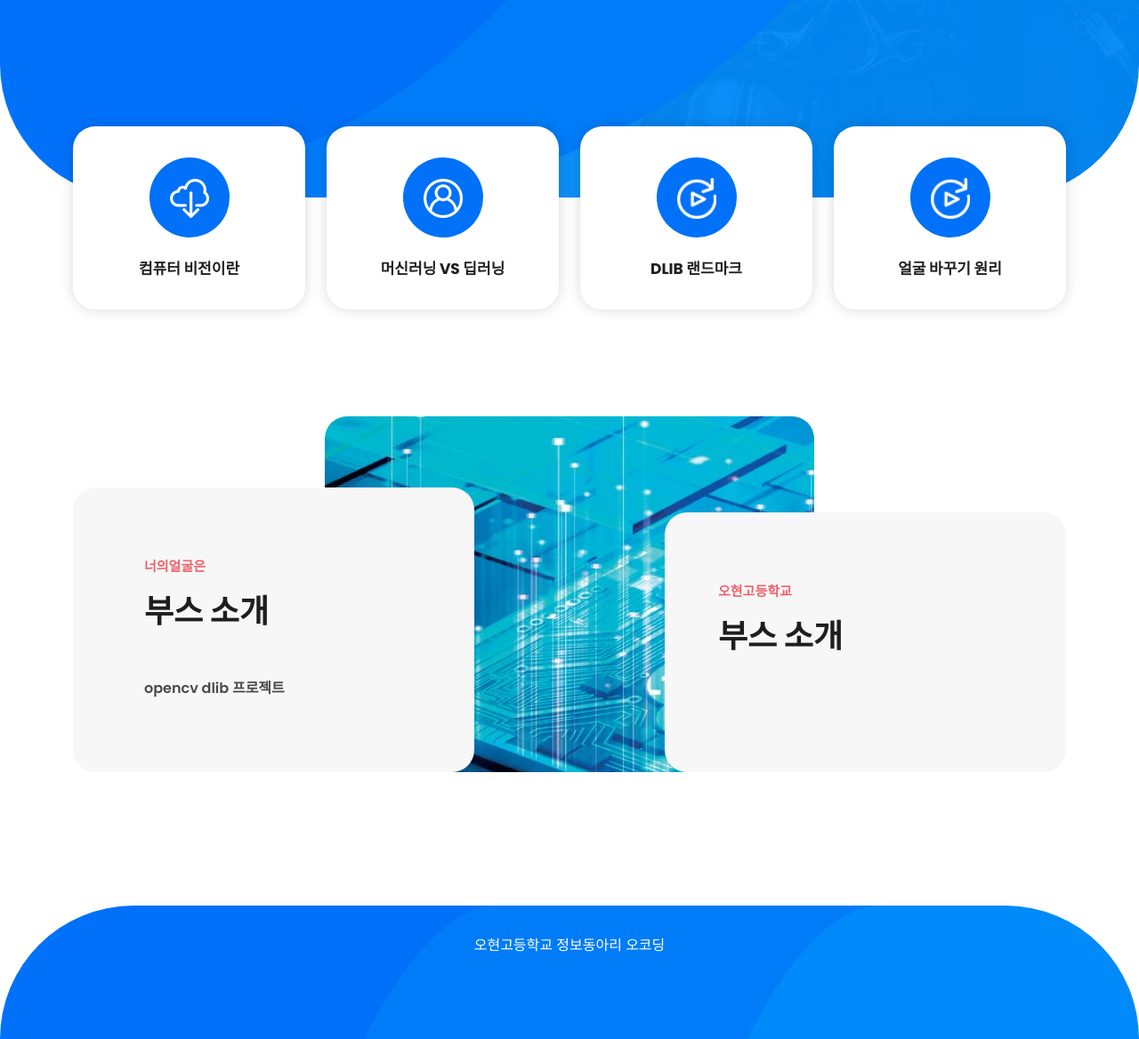
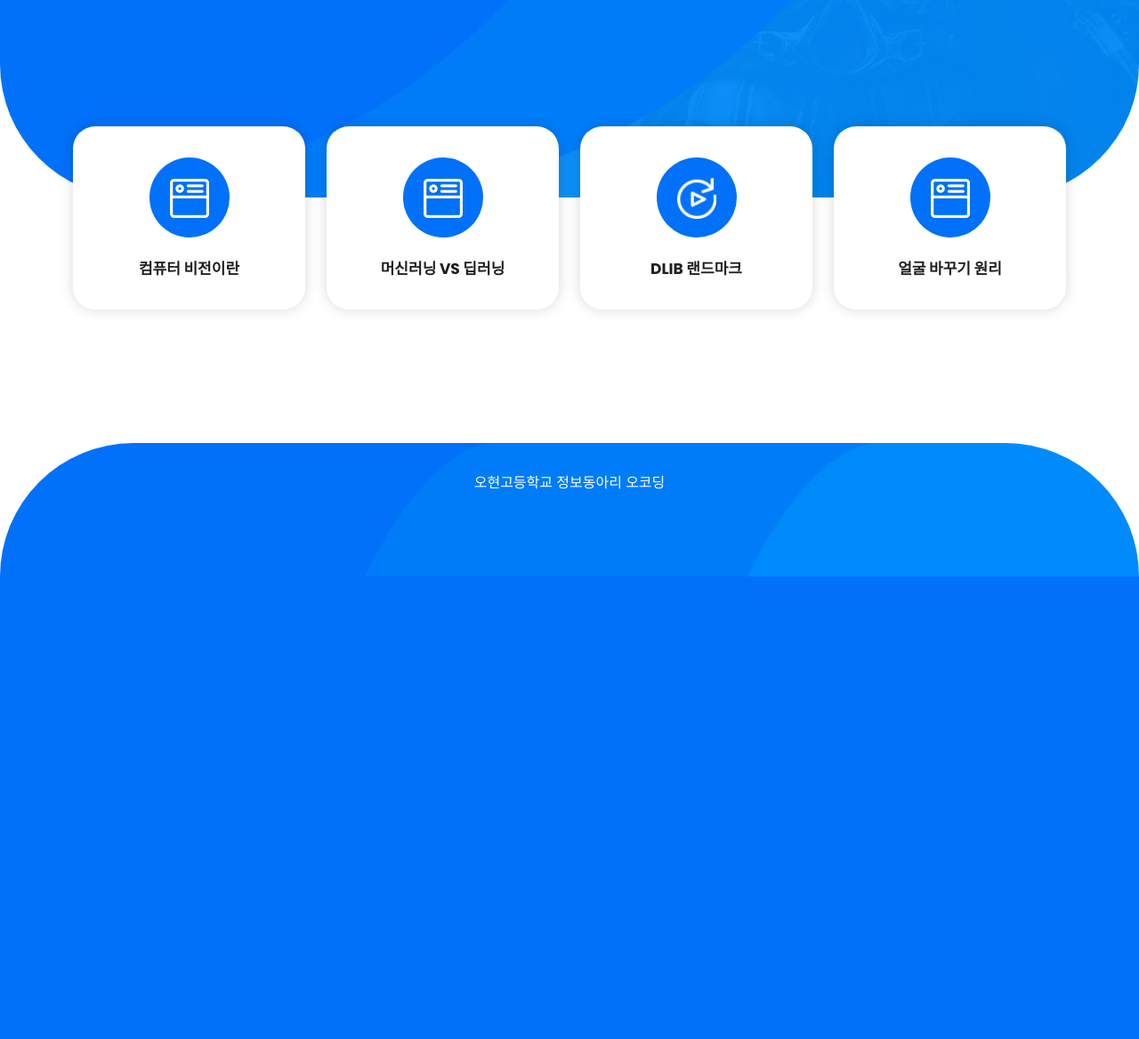
Before and after one commit to junbeom07/dddddd, a Flask app: page / in a window 1280 px wide. Shown: the part 586-1754 px from the top of the page at 89% size. After the commit the page ends 1234 px from the top, so only its background shows below. Run offline with Flask 3, Linux system fonts and the light colour scheme; some libraries are stand-ins or nearby versions.

Commit message:
Add files via upload

```diff
--- a/slad/templates/index.html
+++ b/slad/templates/index.html
@@ -96,7 +96,7 @@ https://templatemo.com/tm-589-lugx-gaming
           <a href="{{ url_for('cv') }}">
             <div class="item">
               <div class="image">
-                <img src="{{ url_for('static', filename='images/featured-01.png') }}" alt="" style="max-width: 44px;">
+                <img src="{{ url_for('static', filename='images/featured-04.png') }}" alt="" style="max-width: 44px;">
               </div>
               <h4>컴퓨터 비전이란</h4>
             </div>
@@ -106,7 +106,7 @@ https://templatemo.com/tm-589-lugx-gaming
           <a href="{{ url_for('md') }}">
             <div class="item">
               <div class="image">
-                <img src="{{ url_for('static', filename='images/featured-02.png') }}" alt="" style="max-width: 44px;">
+                <img src="{{ url_for('static', filename='images/featured-04.png') }}" alt="" style="max-width: 44px;">
               </div>
               <h4>머신러닝 VS 딥러닝</h4>
             </div>
@@ -126,7 +126,7 @@ https://templatemo.com/tm-589-lugx-gaming
           <a href="{{ url_for('face_swap') }}">
             <div class="item">
               <div class="image">
-                <img src="{{ url_for('static', filename='images/featured-03.png') }}" alt="" style="max-width: 44px;">
+                <img src="{{ url_for('static', filename='images/featured-04.png') }}" alt="" style="max-width: 44px;">
               </div>
               <h4>얼굴 바꾸기 원리</h4>
             </div>
@@ -137,37 +137,7 @@ https://templatemo.com/tm-589-lugx-gaming
   </div>
 
 
-  <div class="section cta">
-    <div class="container">
-      <div class="row">
-        <div class="col-lg-5">
-          <div class="shop">
-            <div class="row">
-              <div class="col-lg-12">
-                <div class="section-heading">
-                  <h6>너의얼굴은</h6>
-                  <h2>부스 소개</h2>
-                </div>
-                <p>opencv dlib 프로젝트</p>
-              </div>
-            </div>
-          </div>
-        </div>
-        <div class="col-lg-5 offset-lg-2 align-self-end">
-          <div class="subscribe">
-            <div class="row">
-              <div class="col-lg-12">
-                <div class="section-heading">
-                  <h6>오현고등학교</h6>
-                  <h2>부스 소개</h2>
-                </div>
-              </div>
-            </div>
-          </div>
-        </div>
-      </div>
-    </div>
-  </div>
+
 
   <footer>
     <div class="container">
```
Also changed, not shown: slad/templates/orange.html (+14 -6 lines).
